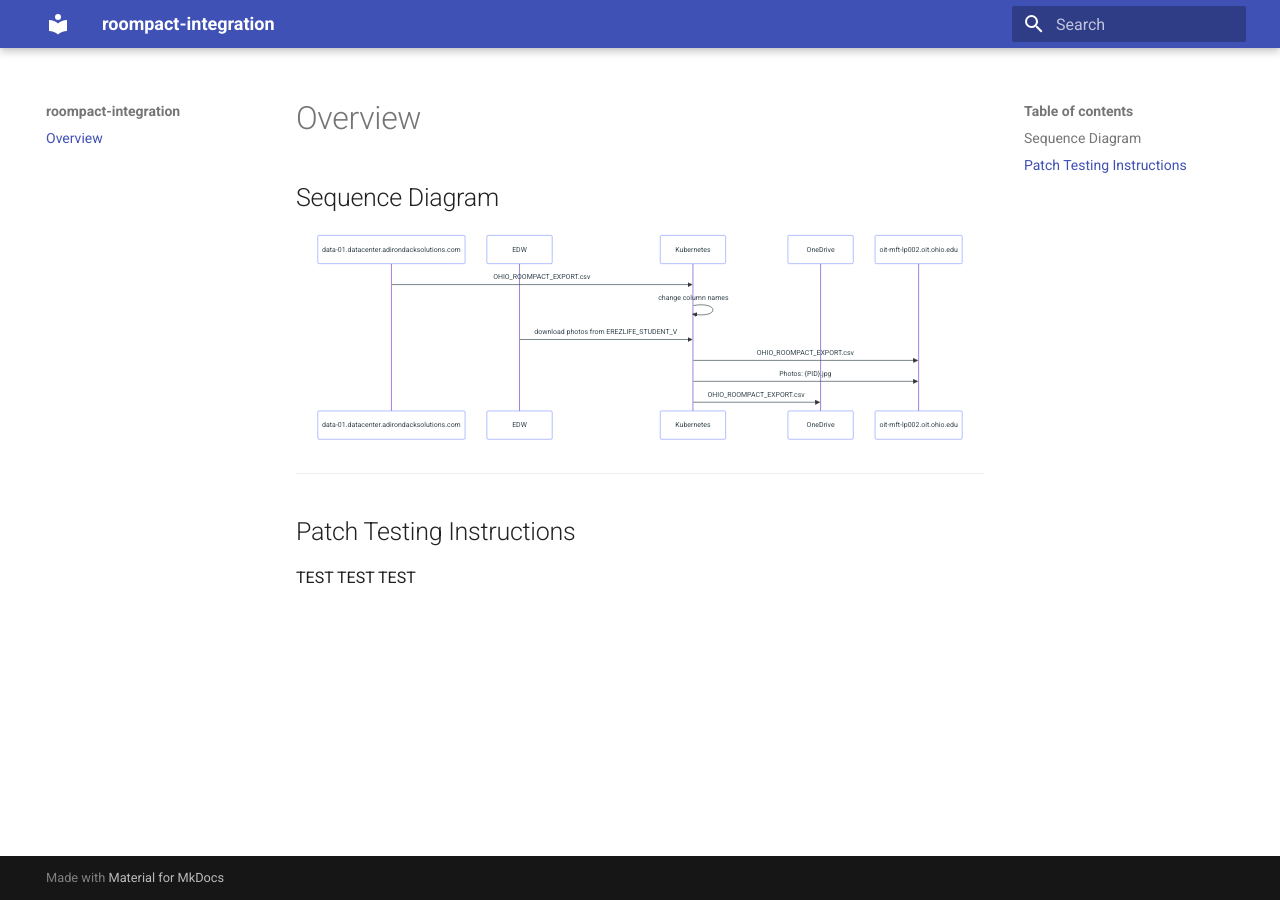
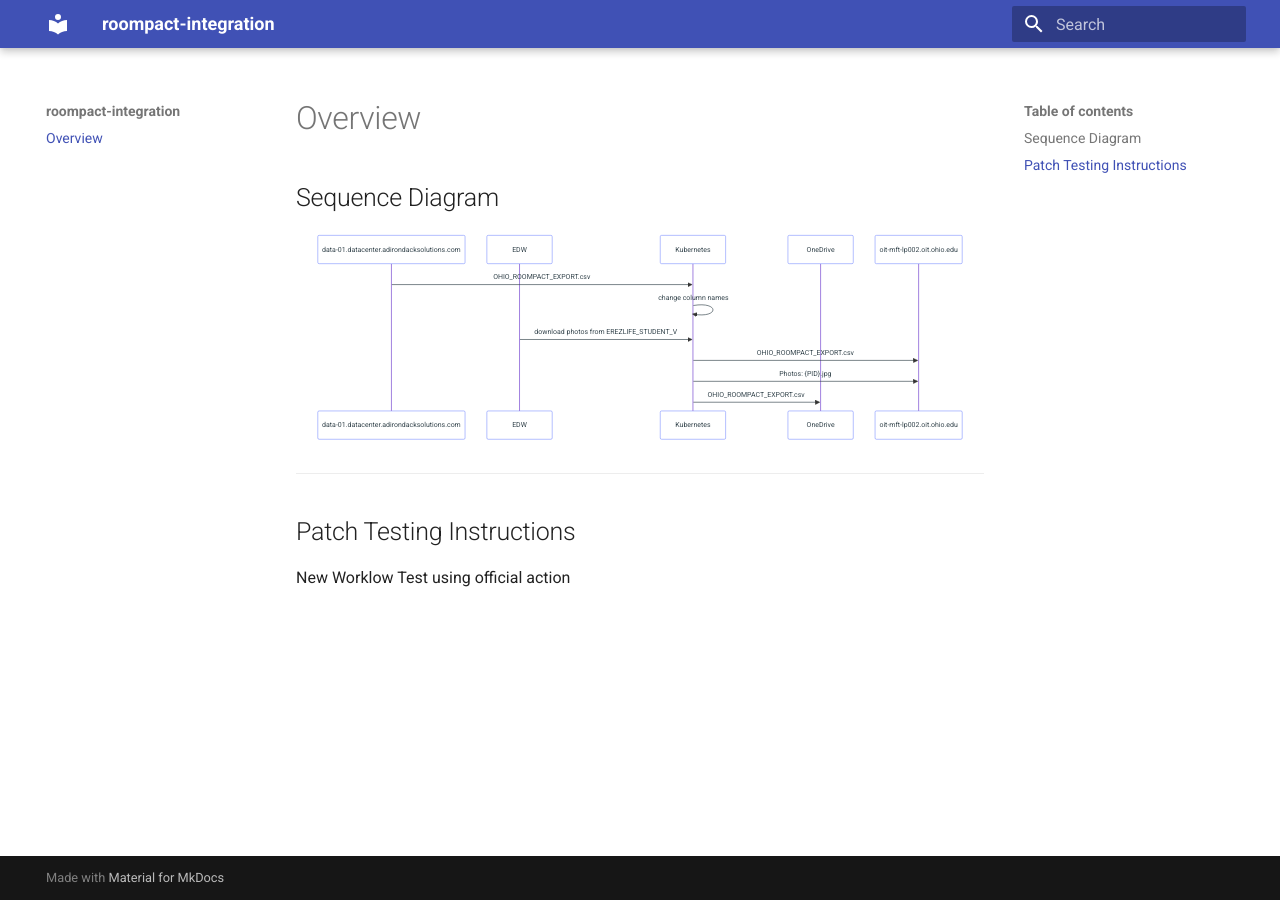
Before and after one commit to dmcaulay97/mkdocs-gh-pages-test, an MkDocs documentation site: the page built from docs/index.md, in a window 1280 px wide. Built offline with MkDocs 1.6.1 and Material for MkDocs 9.7.7, drawn with Linux system fonts in a browser that asks for light colours.

Commit message:
Update index.md

```diff
--- a/docs/index.md
+++ b/docs/index.md
@@ -17,4 +17,4 @@ sequenceDiagram
 
 ---
 ## Patch Testing Instructions
-TEST TEST TEST
+New Worklow Test using official action
```
